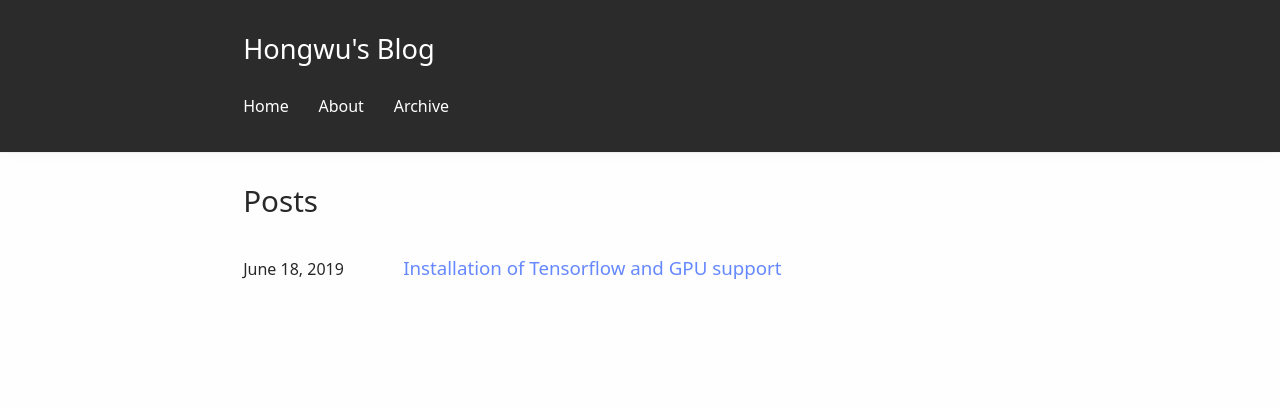
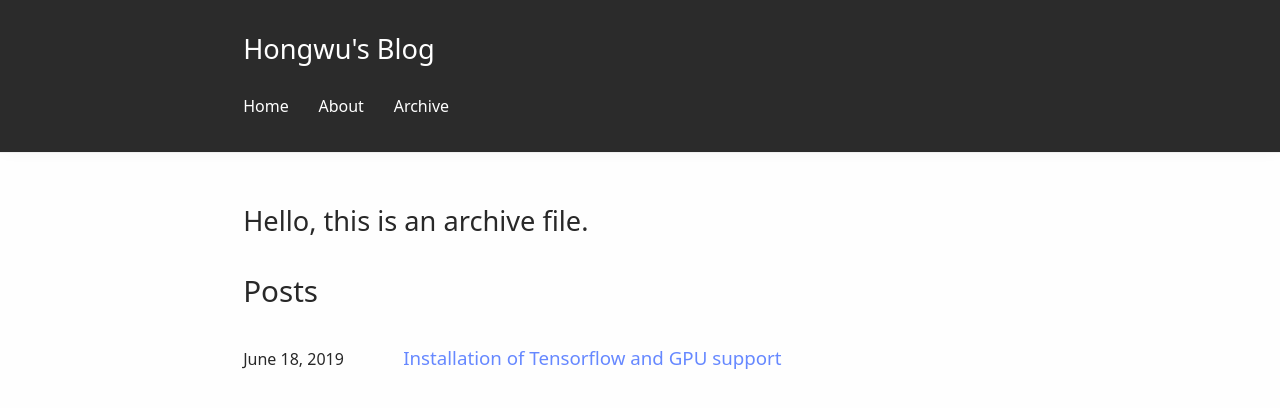
Before and after one commit to ZhaoZeyu1995/ZhaoZeyu1995.github.io, a Jekyll site: the page built from archive.md, in a window 1280 px wide. Shown: the top 408 px of the page. Built offline with Jekyll 4.4.1, drawn with Linux system fonts in a browser that asks for light colours.

Commit message:
little change to archive

```diff
--- a/archive.md
+++ b/archive.md
@@ -2,3 +2,5 @@
 layout: archive
 title: "Archive"
 ---
+
+# Hello, this is an archive file.
```
